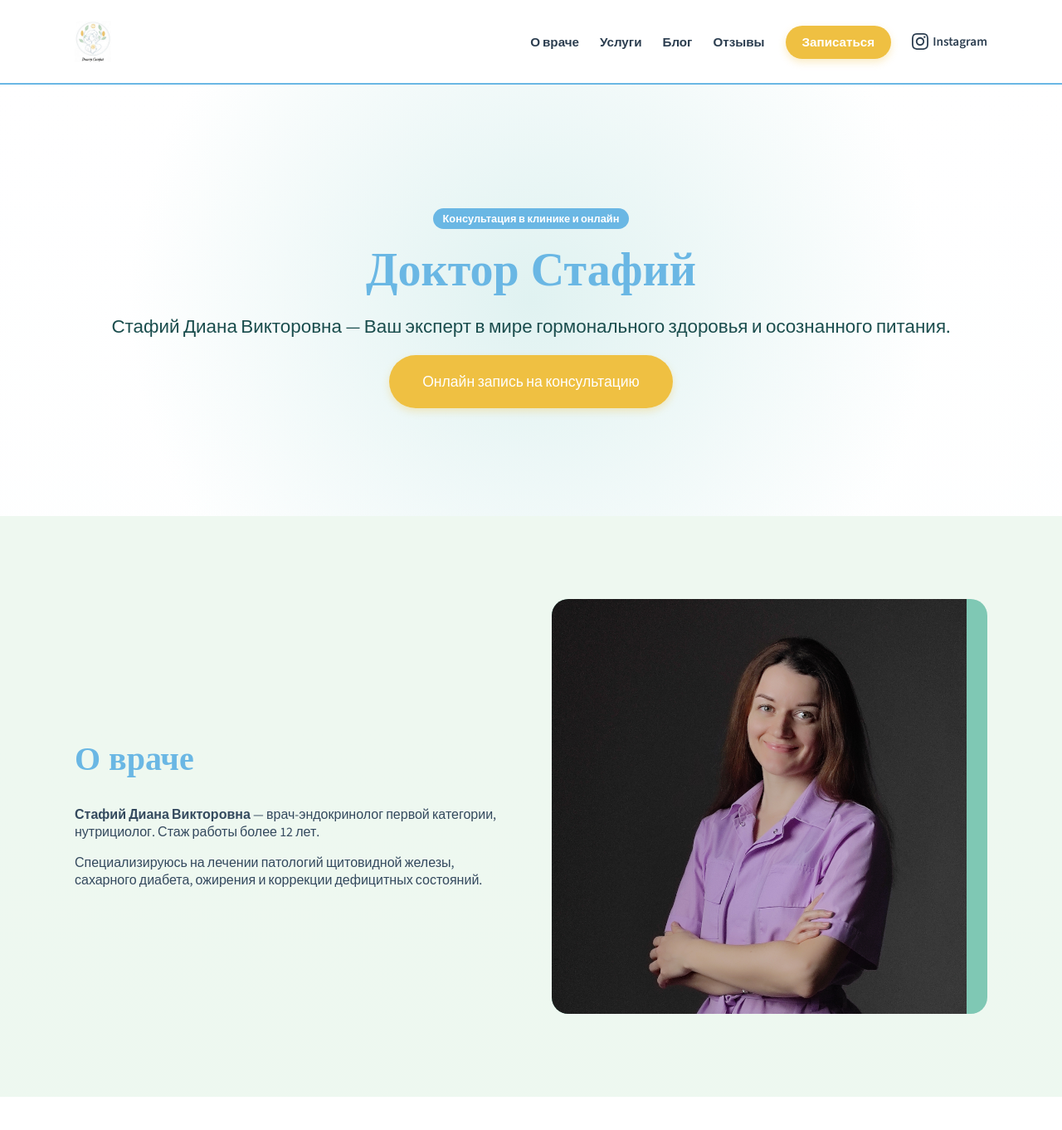
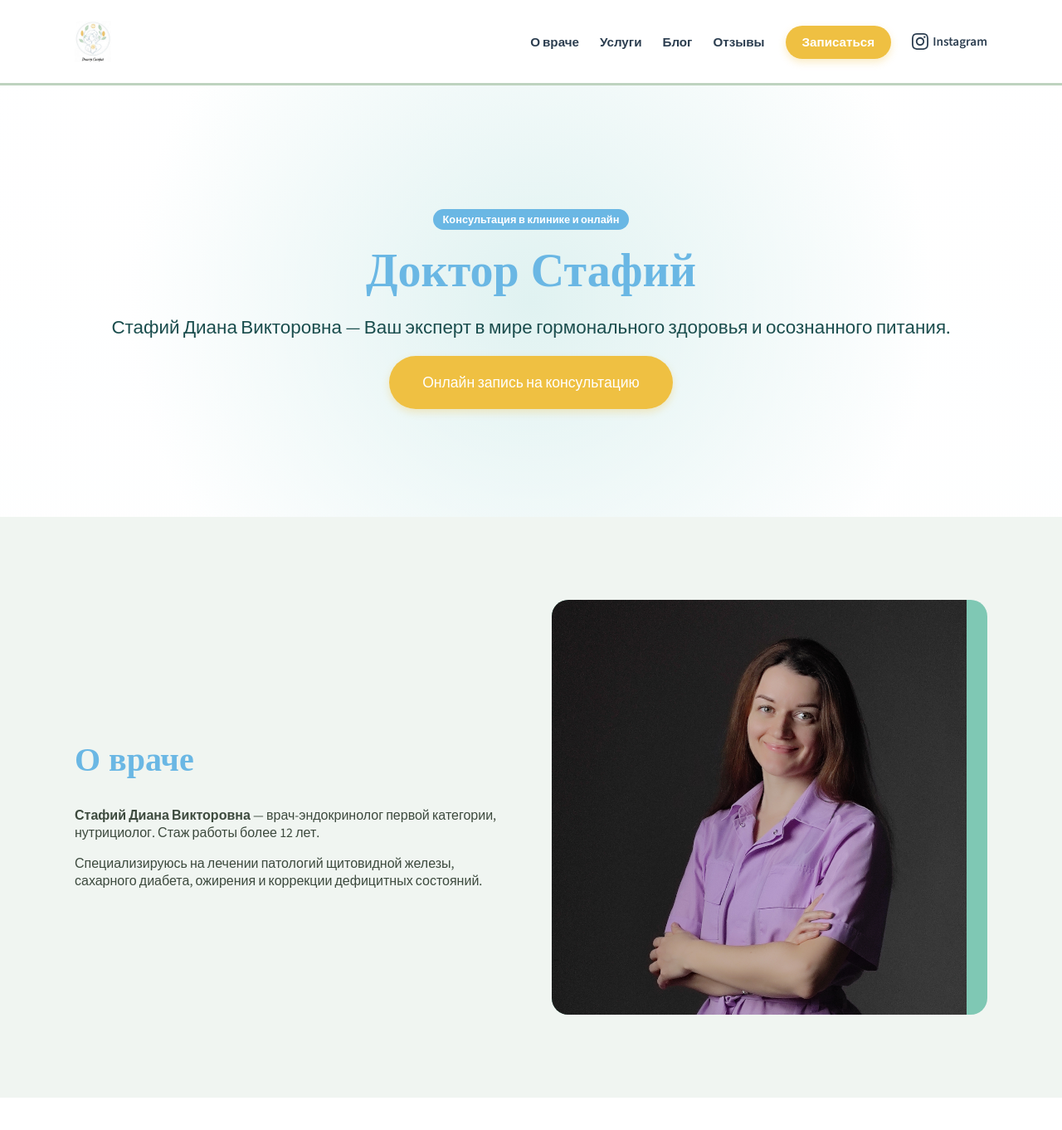
Before and after one commit to gosubv/doctorstafij, a Jekyll site: the page built from index.md, in a window 1280 px wide and 1400 px high. Shown: the top 1362 px of the window at 83% size. Built offline with Jekyll 4.4.1, drawn with Linux system fonts in a browser that asks for light colours.

Commit message:
Update style.css

```diff
--- a/assets/css/style.css
+++ b/assets/css/style.css
@@ -720,3 +720,60 @@ section:nth-child(even) {
         height: 40px; /* Чуть меньше на смартфонах */
     }
 }
+
+
+
+
+:root {
+    /* Основные цвета палитры */
+    --pastel-green: #bed3bf;     /* Базовый пастельно-зеленый */
+    --primary-blue: #6ab7e4;     /* Небесно-голубой */
+    --accent-gold: #efc042;      /* Золотисто-желтый */
+
+    /* Вариации и мягкие оттенки */
+    --bg-green-light: #f0f5f1;   /* Очень светлый зеленый для фона секций */
+    --bg-blue-light: #eef7fd;    /* Светлый голубой для карточек */
+    --border-green: #d1e0d2;     /* Цвет для рамок */
+    --text-main: #3d4a3e;        /* Темный оливково-серый для текста (мягче черного) */
+    --white: #ffffff;
+}
+
+body {
+    background-color: var(--white);
+    color: var(--text-main);
+}
+
+/* Шапка сайта */
+.main-header {
+    background: var(--white);
+    border-bottom: 3px solid var(--pastel-green);
+}
+
+/* Секции с легкой вариацией оттенка */
+section:nth-child(even) {
+    background-color: var(--bg-green-light);
+}
+
+/* Кнопки (Золотисто-желтый для акцента внимания) */
+.btn-appointment, .cta-button {
+    background-color: var(--accent-gold) !important;
+    color: var(--white) !important;
+    border: none;
+    box-shadow: 0 4px 12px rgba(239, 192, 66, 0.2);
+}
+
+.btn-appointment:hover {
+    background-color: var(--primary-blue) !important;
+    box-shadow: 0 4px 12px rgba(106, 183, 228, 0.3);
+}
+
+/* Ссылки и иконки (Голубой) */
+a { color: var(--primary-blue); }
+.icon-box { color: var(--pastel-green); }
+
+/* Футер (Горизонтальный блок в зеленом цвете) */
+.footer-horizontal {
+    background-color: var(--pastel-green) !important;
+    color: var(--text-main) !important;
+    border-top: 4px solid var(--accent-gold);
+}
```
